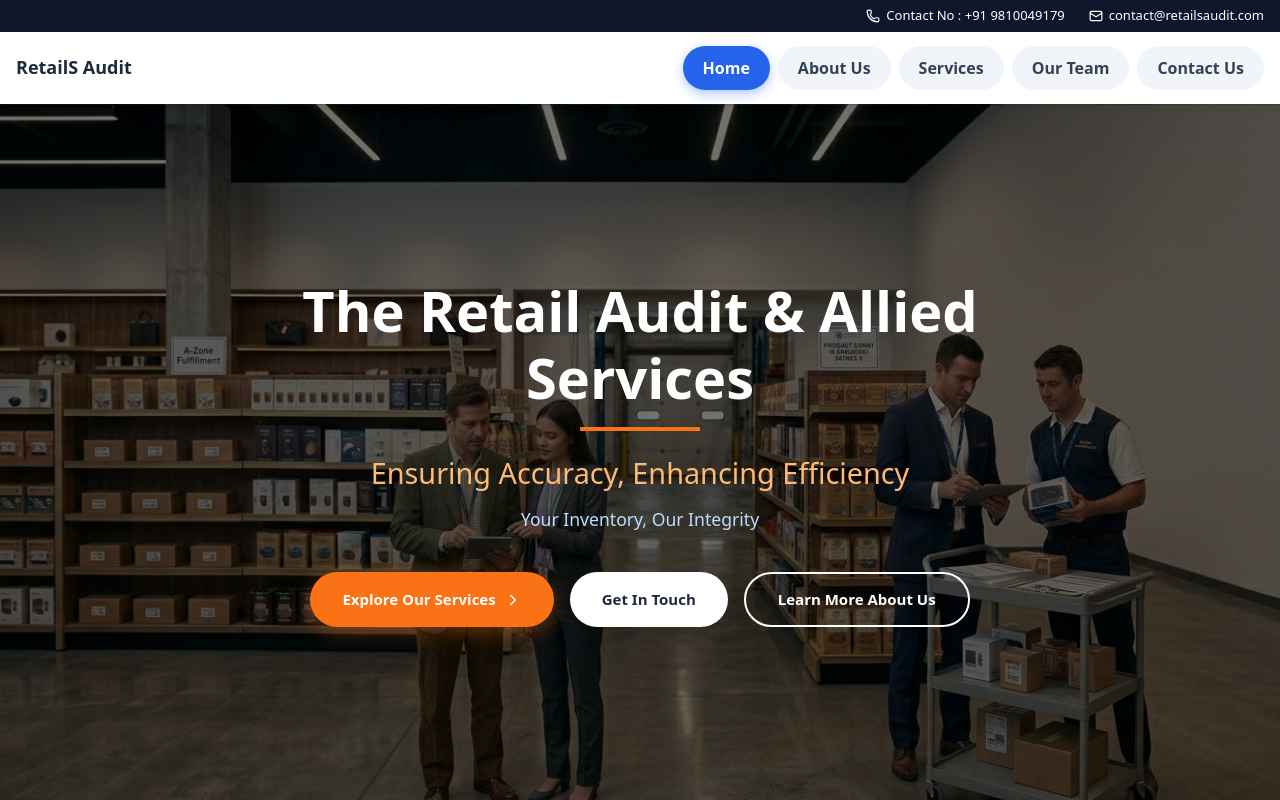
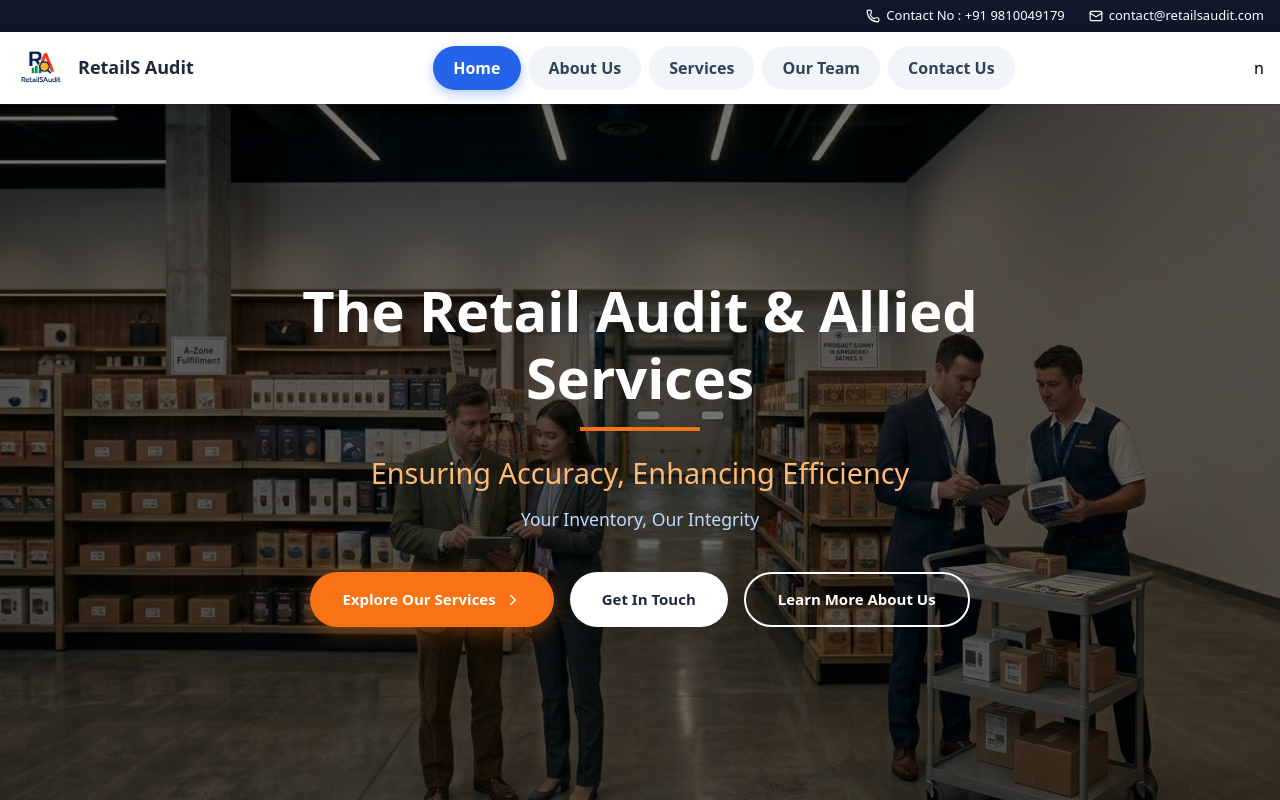
Before and after one commit to Anshika-srmist/RetailAuditWebsite, a React (Vite) app: page / in a window 1280 px wide. Built offline with nearby package versions, Linux system fonts and the light colour scheme.

Commit message:
Updated homepage design and section backgrounds

```diff
--- a/index.html
+++ b/index.html
@@ -2,7 +2,7 @@
 <html lang="en">
   <head>
     <meta charset="UTF-8" />
-    <link rel="icon" type="image/png" href="/logo.png" />
+    <link rel="icon" type="image/jpeg" href="/image.jpeg" />
     <meta name="viewport" content="width=device-width, initial-scale=1.0" />
     <title>my-retail-site</title>
   </head>
--- a/src/RetailAuditWebsite.jsx
+++ b/src/RetailAuditWebsite.jsx
@@ -115,8 +115,24 @@ const RetailAuditWebsite = () => {
       <nav style={{ background: 'white', boxShadow: '0 2px 8px rgba(0,0,0,0.1)', flexShrink: 0, zIndex: 50, position: 'relative' }}>
         <div style={{ maxWidth: 1280, margin: '0 auto', padding: '0 16px', display: 'flex', justifyContent: 'space-between', alignItems: 'center', height: 72 }}>
           <div style={{ display: 'flex', alignItems: 'center', gap: 12 }}>
-            <div style={{ fontWeight: 700, fontSize: 18, color: '#1e293b' }}>RetailS Audit</div>
-          </div>
+  <img
+    src="/logo.png"
+    alt="RetailS Audit Logo"
+    style={{
+      height: '50px',
+      width: 'auto'
+    }}
+  />
+  <div
+    style={{
+      fontWeight: 700,
+      fontSize: 18,
+      color: '#1e293b'
+    }}
+  >
+    RetailS Audit
+  </div>
+</div>
           <div style={{ display: 'flex', gap: 8 }}>
             {[['home','Home'],['about','About Us'],['services','Services'],['team','Our Team'],['contact','Contact Us']].map(([sec, label]) => (
               <button key={sec} onClick={() => navigateTo(sec)}
@@ -124,7 +140,7 @@ const RetailAuditWebsite = () => {
                 {label}
               </button>
             ))}
-          </div>
+          </div>n
         </div>
       </nav>
 
```
Also changed, not shown: public/image.jpeg (added).
